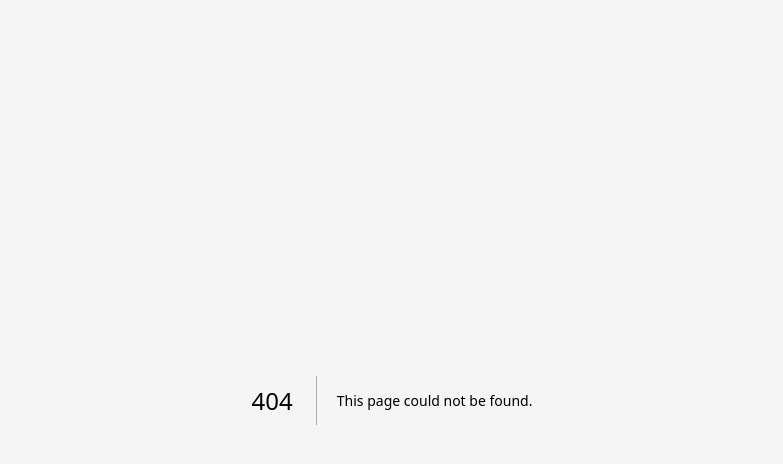
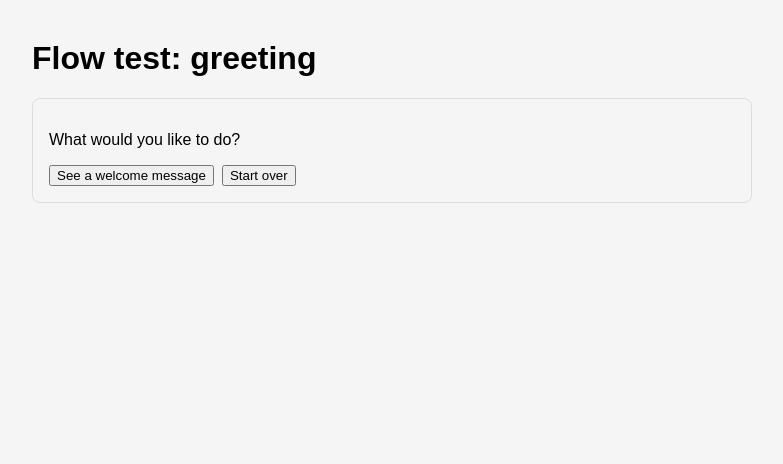
Before and after one commit to pruthviamoga-sys/hermes-chat-test, a Next.js app: page /flow in a window 1280 px wide. Before the commit this address had no page. Shown: the top 464 px of the page, without its empty margins (248-1031 px from the left). Built offline with nearby package versions, Linux system fonts and the light colour scheme.

Commit message:
Add fixed flow page and flow definition

```diff
--- /dev/null
+++ b/app/flow/page.tsx
@@ -0,0 +1,48 @@
+"use client";
+
+import { useState } from "react";
+import flow from "@/flows/greeting.json";
+
+type Option = { label: string; next: string };
+type Step = { type: "question" | "message"; text: string; options?: Option[]; next?: string | null };
+
+const steps = flow.steps as Record<string, Step>;
+
+export default function FlowPage() {
+  const [current, setCurrent] = useState(flow.start);
+  const step = steps[current];
+  const [log, setLog] = useState<string[]>([]);
+
+  function go(next: string | null | undefined, label?: string) {
+    if (label) setLog((l) => [...l, label]);
+    if (next) setCurrent(next);
+  }
+
+  return (
+    <main style={{ maxWidth: 720, margin: "40px auto", padding: "0 16px", fontFamily: "sans-serif" }}>
+      <h1>Flow test: {flow.id}</h1>
+
+      <div style={{ border: "1px solid #ddd", borderRadius: 8, padding: 16, marginBottom: 16 }}>
+        <p>{step.text}</p>
+        {step.type === "question" && (
+          <div style={{ display: "flex", gap: 8, flexWrap: "wrap" }}>
+            {step.options?.map((o) => (
+              <button key={o.label} onClick={() => go(o.next, o.label)}>
+                {o.label}
+              </button>
+            ))}
+          </div>
+        )}
+        {step.type === "message" && (
+          <button onClick={() => go(step.next)}>Continue</button>
+        )}
+      </div>
+
+      <div style={{ color: "#555" }}>
+        {log.map((l, i) => (
+          <div key={i}>Chose: {l}</div>
+        ))}
+      </div>
+    </main>
+  );
+}
--- /dev/null
+++ b/flows/greeting.json
@@ -0,0 +1,19 @@
+{
+  "id": "greeting",
+  "start": "ask_topic",
+  "steps": {
+    "ask_topic": {
+      "type": "question",
+      "text": "What would you like to do?",
+      "options": [
+        { "label": "See a welcome message", "next": "welcome" },
+        { "label": "Start over", "next": "ask_topic" }
+      ]
+    },
+    "welcome": {
+      "type": "message",
+      "text": "Welcome! This flow runs without AI. Choose Start over to go back.",
+      "next": "ask_topic"
+    }
+  }
+}
```
